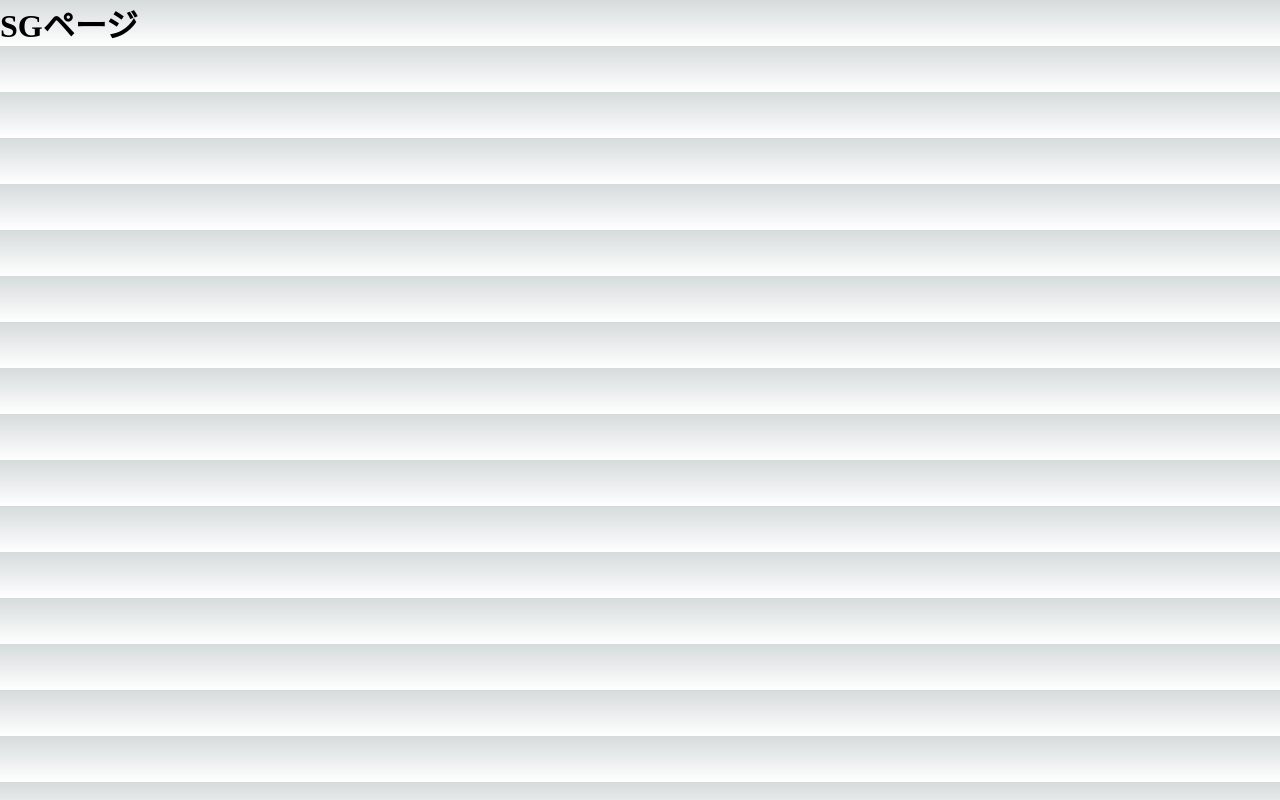
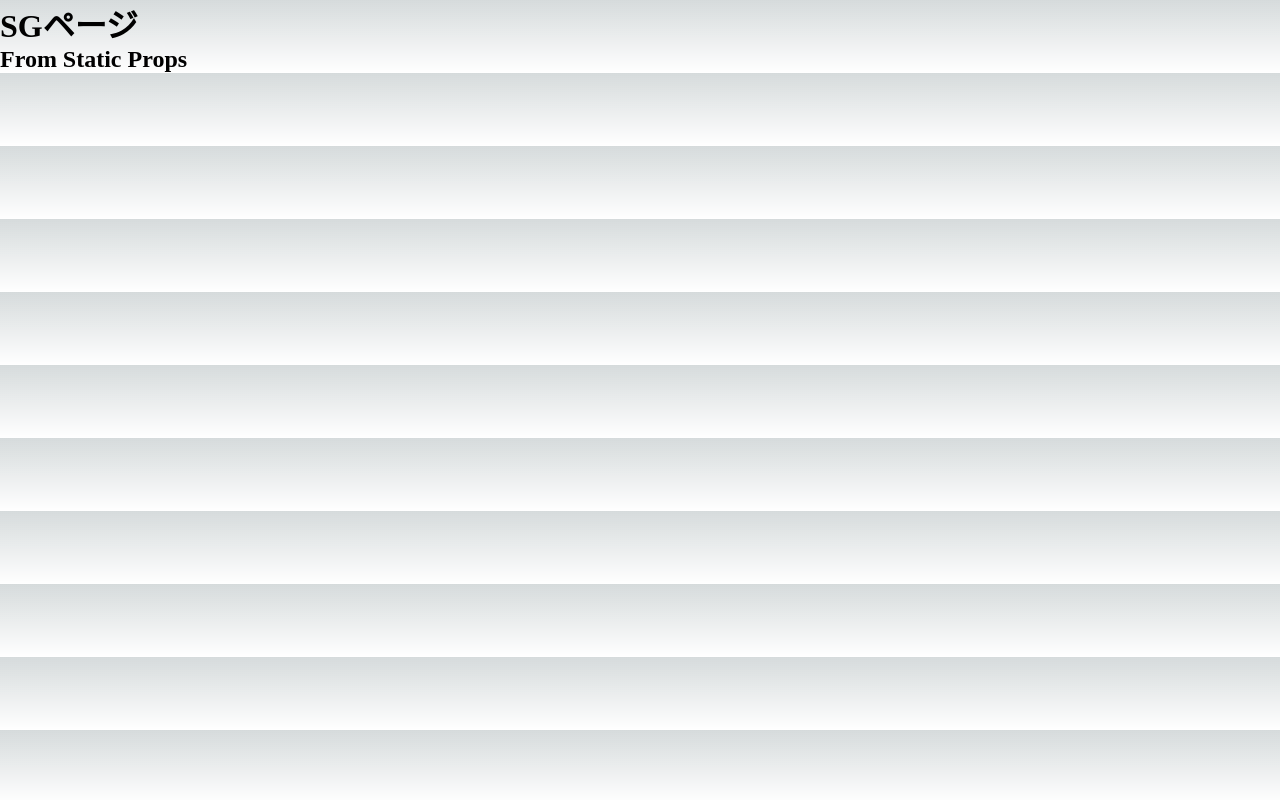
Before and after one commit to kei-1313/Nextjs-practice, a Next.js app: page /sg in a window 1280 px wide. Built offline with nearby package versions, Linux system fonts and the light colour scheme.

Commit message:
getStaticPropsの使い方

```diff
--- a/src/pages/sg/index.js
+++ b/src/pages/sg/index.js
@@ -1,9 +1,16 @@
-function Sg() {
+function Sg({message}) {
   return (
     <div>
       <h1>SGページ</h1>
+      <h2>{message}</h2>
     </div>
   )
 }
 
 export default Sg
+
+export async function getStaticProps() {
+  return {
+    props: {message: 'From Static Props'}
+  }
+}
```
